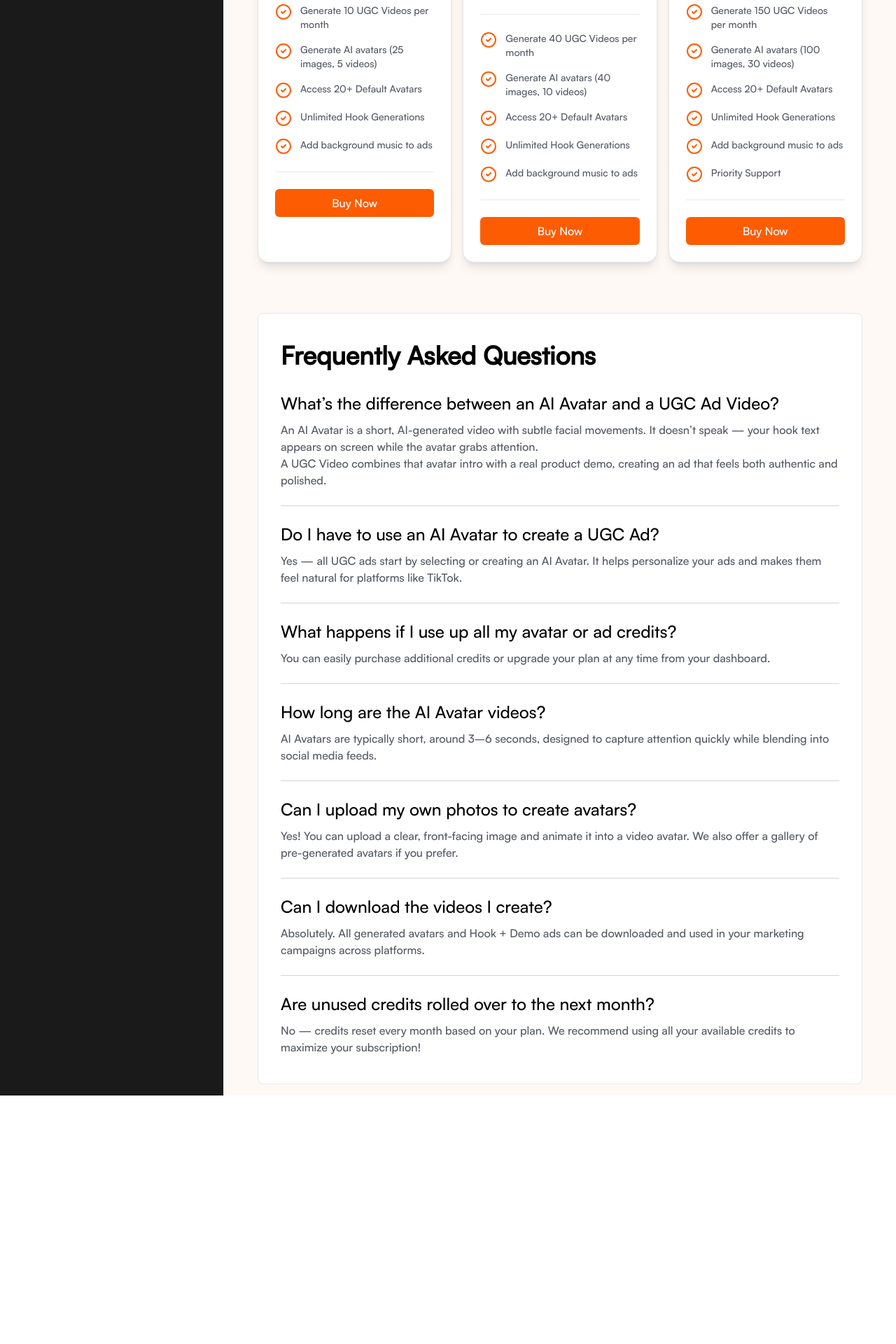
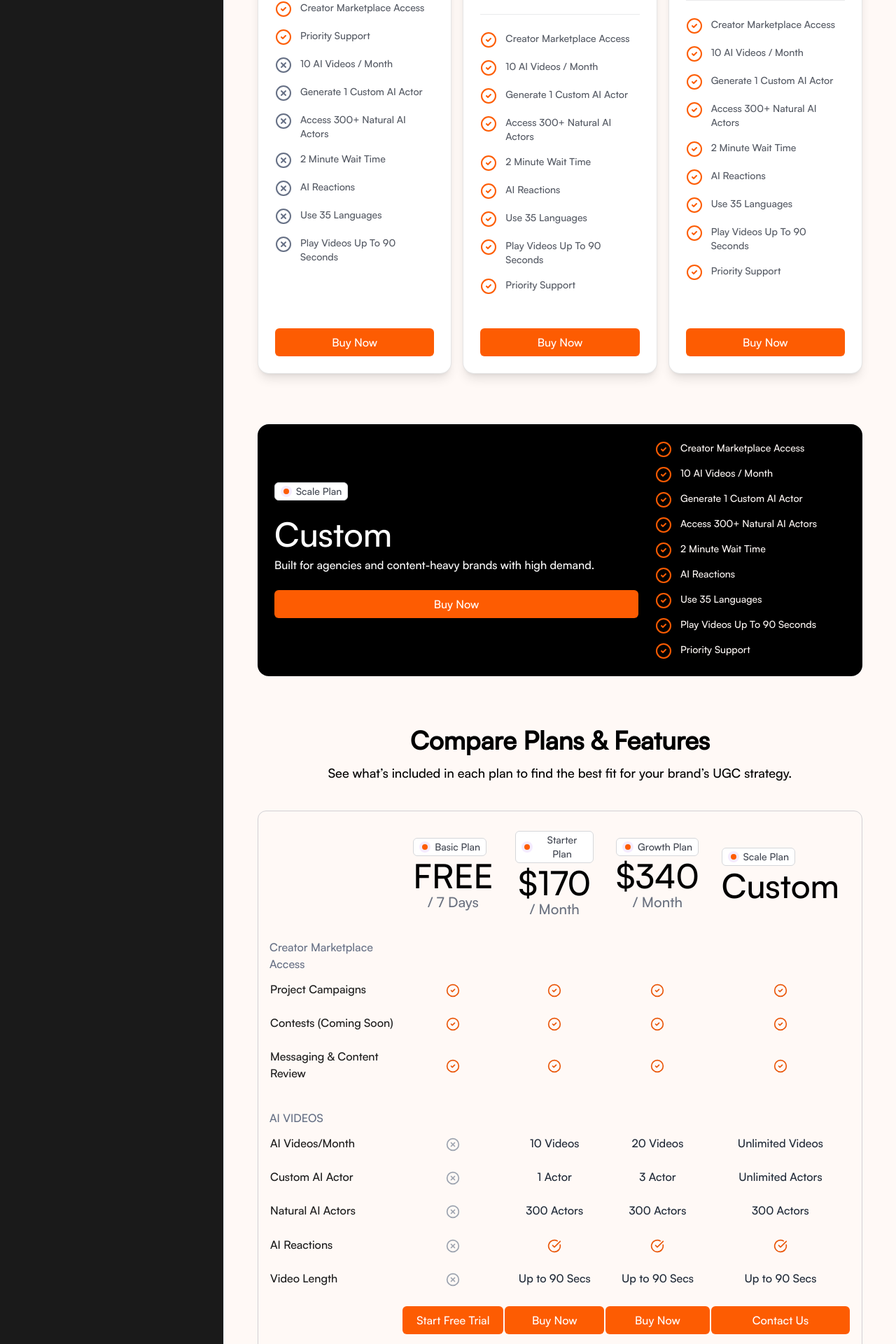
Before and after one commit to HarcourtHamsa/ai-avatar-project, a Next.js app: page /dashboard/settings in a window 1280 px wide. Shown: the part 560-2480 px from the top of the page at 70% size. Before the commit the page ends 2125 px from the top, so only its background shows below. Built offline with nearby package versions, Linux system fonts and the light colour scheme.

Commit message:
new  push for settings refractor

```diff
--- a/src/app/dashboard/settings/page.jsx
+++ b/src/app/dashboard/settings/page.jsx
@@ -1,53 +1,82 @@
 "use client";
 
 import Button from "@/components/button";
+import ComparePlans from "@/components/compare-plans";
 import DashboardLayout from "@/components/dashboard-layout";
 import FaqSection from "@/components/faq-section";
+import LastPricingCard from "@/components/last-pricing-card";
 import PricingCard from "@/components/pricing-card";
 import { ArrowRight } from "lucide-react";
 
 const planDataPrice = [
   {
+    type: "Basic Plan",
+    price: "FREE",
+    period: "/ 7 Days",
+    description: "Then $99/month",
+    benfits: [
+      "Creator Marketplace Access",
+      "Priority Support",
+      "10 AI Videos / Month",
+      "Generate 1 Custom AI Actor",
+      "Access 300+ Natural AI Actors",
+      "2 Minute Wait Time",
+      "AI Reactions",
+      "Use 35 Languages",
+      "Play Videos Up To 90 Seconds",
+    ],
+  },
+  {
     type: "Starter Plan",
-    price: "$29",
+    price: "$170",
     period: "/ Month",
     description:
       "Perfect for brands trying AI-powered content for the first time.",
     benfits: [
-      "Generate 10 UGC Videos per month",
-      "Generate AI avatars (25 images, 5 videos)",
-      "Access 20+ Default Avatars",
-      "Unlimited Hook Generations",
-      "Add background music to ads",
+      "Creator Marketplace Access",
+      "10 AI Videos / Month",
+      "Generate 1 Custom AI Actor",
+      "Access 300+ Natural AI Actors",
+      "2 Minute Wait Time",
+      "AI Reactions",
+      "Use 35 Languages",
+      "Play Videos Up To 90 Seconds",
+      "Priority Support",
     ],
+    banner: true,
   },
   {
     type: "Growth Plan",
-    price: "$59",
+    price: "$340",
     period: "/ Month",
     description:
       "Ideal for scaling brands that need consistent creative output.",
     benfits: [
-      "Generate 40 UGC Videos per month",
-      "Generate AI avatars (40 images, 10 videos)",
-      "Access 20+ Default Avatars",
-      "Unlimited Hook Generations",
-      "Add background music to ads",
+      "Creator Marketplace Access",
+      "10 AI Videos / Month",
+      "Generate 1 Custom AI Actor",
+      "Access 300+ Natural AI Actors",
+      "2 Minute Wait Time",
+      "AI Reactions",
+      "Use 35 Languages",
+      "Play Videos Up To 90 Seconds",
+      "Priority Support",
     ],
-    banner: true,
   },
   {
     type: "Scale Plan",
-    price: "$99",
-    period: "/ Month",
+    price: "Custom",
     description:
       "Built for agencies and content-heavy brands with high demand.",
     benfits: [
-      "Generate 150 UGC Videos per month",
-      "Generate AI avatars (100 images, 30 videos)",
-      "Access 20+ Default Avatars",
-      "Unlimited Hook Generations",
-      "Add background music to ads",
+      "Creator Marketplace Access",
+      "10 AI Videos / Month",
+      "Generate 1 Custom AI Actor",
+      "Access 300+ Natural AI Actors",
+      "2 Minute Wait Time",
+      "AI Reactions",
+      "Use 35 Languages",
+      "Play Videos Up To 90 Seconds",
       "Priority Support",
     ],
   },
@@ -75,12 +104,15 @@ const SettingsPage = () => {
         </div>
 
         <div className="grid grid-cols-1 sm:grid-cols-2 lg:grid-cols-3 gap-4">
-          {planDataPrice.map((item, index) => (
+          {planDataPrice.slice(0, 3).map((item, index) => (
             <PricingCard key={index} {...item} />
           ))}
         </div>
 
-        <FaqSection />
+        <LastPricingCard item={planDataPrice[3]} />
+
+        <ComparePlans />
+        {/* <FaqSection /> */}
       </div>
     </DashboardLayout>
   );
--- /dev/null
+++ b/src/components/compare-plans.jsx
@@ -0,0 +1,187 @@
+"use client";
+
+import { CheckCircle, CheckCircle2, XCircle } from "lucide-react";
+import Button from "./button";
+
+const plans = [
+  {
+    name: "Basic Plan",
+    price: "FREE",
+    period: "/ 7 Days",
+    buttonText: "Start Free Trial",
+    features: {
+      projectCampaigns: true,
+      contests: true,
+      messaging: true,
+      aiVideos: false,
+      customActor: false,
+      naturalActors: false,
+      reactions: false,
+      videoLength: false,
+    },
+  },
+  {
+    name: "Starter Plan",
+    price: "$170",
+    period: "/ Month",
+    buttonText: "Buy Now",
+    features: {
+      projectCampaigns: true,
+      contests: true,
+      messaging: true,
+      aiVideos: "10 Videos",
+      customActor: "1 Actor",
+      naturalActors: "300 Actors",
+      reactions: true,
+      videoLength: "Up to 90 Secs",
+    },
+  },
+  {
+    name: "Growth Plan",
+    price: "$340",
+    period: "/ Month",
+    buttonText: "Buy Now",
+    features: {
+      projectCampaigns: true,
+      contests: true,
+      messaging: true,
+      aiVideos: "20 Videos",
+      customActor: "3 Actor",
+      naturalActors: "300 Actors",
+      reactions: true,
+      videoLength: "Up to 90 Secs",
+    },
+  },
+  {
+    name: "Scale Plan",
+    price: "Custom",
+    period: "",
+    buttonText: "Contact Us",
+    features: {
+      projectCampaigns: true,
+      contests: true,
+      messaging: true,
+      aiVideos: "Unlimited Videos",
+      customActor: "Unlimited Actors",
+      naturalActors: "300 Actors",
+      reactions: true,
+      videoLength: "Up to 90 Secs",
+    },
+  },
+];
+
+const featureTitles = [
+  { key: "projectCampaigns", label: "Project Campaigns" },
+  { key: "contests", label: "Contests (Coming Soon)" },
+  { key: "messaging", label: "Messaging & Content Review" },
+  { key: "aiVideos", label: "AI Videos/Month" },
+  { key: "customActor", label: "Custom AI Actor" },
+  { key: "naturalActors", label: "Natural AI Actors" },
+  { key: "reactions", label: "AI Reactions" },
+  { key: "videoLength", label: "Video Length" },
+];
+
+const ComparePlans = () => {
+  return (
+    <div className="w-full">
+      <div className="flex flex-col items-center gap-3 text-center mb-10">
+        <h2 className="text-2xl sm:text-3xl md:text-4xl font-bold text-black">
+          Compare Plans & Features
+        </h2>
+        <p className="text-base sm:text-lg font-normal text-black max-w-2xl">
+          See what’s included in each plan to find the best fit for your brand’s
+          UGC strategy.
+        </p>
+      </div>
+
+      <div className="overflow-x-auto border border-[#6670854D] rounded-xl py-4 px-4">
+        <table className="min-w-full table-auto border-collapse">
+          <thead>
+            <tr>
+              <th className="text-left font-medium text-gray-700 py-3"> </th>
+              {plans.map((plan, idx) => (
+                <th
+                  key={idx}
+                  className="text-center px-4 py-3 font-semibold text-black"
+                >
+                  <div className="bg-white w-fit border border-[#D5D7DA] py-0.5 px-2 gap-1.5 rounded-md flex items-center">
+                    <div className="border-4 border-[#F4EBFF] h-3 w-3 sm:h-4 sm:w-4 rounded-full bg-cOrange" />
+                    <p className="text-[#414651] font-medium text-xs sm:text-sm">
+                      {plan?.name}
+                    </p>
+                  </div>
+                  <div className="text-5xl font-medium mt-1">{plan.price}</div>
+                  <div className="text-xl font-medium text-gray-500 mb-4">
+                    {plan.period}
+                  </div>
+                </th>
+              ))}
+            </tr>
+          </thead>
+          <tbody>
+            <h3 className="text-cGray text-base font-medium">
+              Creator Marketplace Access
+            </h3>
+            {featureTitles.slice(0, 3).map((feature) => (
+              <tr key={feature.key} className="">
+                <td className="py-3 font-medium text-[#1A1A1A]">
+                  {feature.label}
+                </td>
+                {plans.map((plan, idx) => {
+                  const value = plan.features[feature.key];
+                  return (
+                    <td key={idx} className="text-center py-3">
+                      {value ? (
+                        value ? (
+                          <CheckCircle2 className="w-5 h-5 text-orange-600 inline-block" />
+                        ) : (
+                          <XCircle className="w-5 h-5 text-gray-400 inline-block" />
+                        )
+                      ) : (
+                        <span className="text-gray-800">{value}</span>
+                      )}
+                    </td>
+                  );
+                })}
+              </tr>
+            ))}
+            <h3 className="text-cGray text-base font-medium mt-7">AI VIDEOS</h3>
+            {featureTitles.slice(3).map((feature) => (
+              <tr key={feature.key} className="">
+                <td className="py-3 font-medium text-[#1A1A1A]">
+                  {feature.label}
+                </td>
+                {plans.map((plan, idx) => {
+                  const value = plan.features[feature.key];
+                  return (
+                    <td key={idx} className="text-center py-3">
+                      {typeof value === "boolean" ? (
+                        value ? (
+                          <CheckCircle className="w-5 h-5 text-orange-600 inline-block" />
+                        ) : (
+                          <XCircle className="w-5 h-5 text-gray-400 inline-block" />
+                        )
+                      ) : (
+                        <span className="text-gray-800">{value}</span>
+                      )}
+                    </td>
+                  );
+                })}
+              </tr>
+            ))}
+            <tr className="">
+              <td> </td>
+              {plans.map((plan, idx) => (
+                <td key={idx} className="text-center py-4">
+                  <Button label={plan.buttonText} />
+                </td>
+              ))}
+            </tr>
+          </tbody>
+        </table>
+      </div>
+    </div>
+  );
+};
+
+export default ComparePlans;
--- /dev/null
+++ b/src/components/last-pricing-card.jsx
@@ -0,0 +1,44 @@
+import React from "react";
+import Button from "./button";
+import { CheckCircle2 } from "lucide-react";
+
+const LastPricingCard = ({ item }) => {
+  return (
+    <div className="bg-black w-full rounded-2xl flex flex-col lg:flex-row items-start lg:items-center p-4 sm:p-6 gap-6">
+      {/* Left Content */}
+      <div className="flex flex-col gap-4 sm:gap-6 flex-1">
+        <div className="bg-white w-fit border border-[#D5D7DA] py-0.5 px-2 gap-1.5 rounded-md flex items-center">
+          <div className="border-4 border-[#F4EBFF] h-3 w-3 sm:h-4 sm:w-4 rounded-full bg-cOrange" />
+          <p className="text-[#414651] font-medium text-xs sm:text-sm">
+            {item?.type}
+          </p>
+        </div>
+
+        <div className="flex flex-col gap-1 sm:gap-2">
+          <h2 className="font-medium text-3xl sm:text-5xl text-white">
+            {item?.price}
+          </h2>
+          <p className="text-white font-light text-sm sm:text-base">
+            {item?.description}
+          </p>
+        </div>
+
+        <Button label={"Buy Now"} className="w-full" />
+      </div>
+
+      {/* Right Content (Benefits) */}
+      <div className="flex flex-col gap-3 w-full lg:w-2/6">
+        {item?.benfits?.map((benefit, index) => (
+          <div key={index} className="flex items-start gap-3">
+            <CheckCircle2 className="text-cOrange min-w-5" />
+            <p className="text-[#FFF9F6] text-sm font-normal flex-1">
+              {benefit}
+            </p>
+          </div>
+        ))}
+      </div>
+    </div>
+  );
+};
+
+export default LastPricingCard;
--- a/src/components/pricing-card.jsx
+++ b/src/components/pricing-card.jsx
@@ -1,10 +1,10 @@
 import React from "react";
 import Button from "./button";
-import { CheckCircle2 } from "lucide-react";
+import { CheckCircle2, CircleX } from "lucide-react";
 
 const PricingCard = ({ type, price, period, description, benfits, banner }) => {
   return (
-    <div className="flex-1 bg-white border border-black/10 shadow-custom-sm rounded-2xl overflow-hidden w-full max-w-[400px] mx-auto sm:max-w-full shadow-lg">
+    <div className="flex-1 bg-white border border-black/10 shadow-custom-sm rounded-2xl overflow-hidden w-full max-w-[400px] mx-auto sm:max-w-full shadow-lg flex flex-col justify-between">
       {banner && (
         <div className="w-full bg-cPink py-2 text-center">
           <p className="text-white font-bold text-sm sm:text-base uppercase">
@@ -33,8 +33,10 @@ const PricingCard = ({ type, price, period, description, benfits, banner }) => {
       </div>
 
       <div className="px-4 sm:px-6">
-        <div className="border-y border-[#E9EAEB] flex flex-col py-4 sm:py-6 gap-3 sm:gap-4">
-          {benfits?.map((item, index) => (
+        <div className="border-t border-t-[#E9EAEB] flex flex-col py-4 sm:py-6 gap-3 sm:gap-4">
+          {type.includes("Basic") ? (
+            <>
+              {benfits?.slice(0, 2)?.map((item, index) => (
                 <div key={index} className="flex items-start gap-3">
                   <CheckCircle2 className="text-cOrange min-w-5" />
                   <p className="text-[#535862] text-sm font-normal flex-1">
@@ -42,6 +44,25 @@ const PricingCard = ({ type, price, period, description, benfits, banner }) => {
                   </p>
                 </div>
               ))}
+              {benfits?.slice(2)?.map((item, index) => (
+                <div key={index} className="flex items-start gap-3">
+                  <CircleX className="text-[#667085] min-w-5" />
+                  <p className="text-[#535862] text-sm font-normal flex-1">
+                    {item}
+                  </p>
+                </div>
+              ))}
+            </>
+          ) : (
+            benfits?.map((item, index) => (
+              <div key={index} className="flex items-start gap-3">
+                <CheckCircle2 className="text-cOrange min-w-5" />
+                <p className="text-[#535862] text-sm font-normal flex-1">
+                  {item}
+                </p>
+              </div>
+            ))
+          )}
         </div>
       </div>
 
```
Lines whose indentation alone changed are shown as unchanged.
